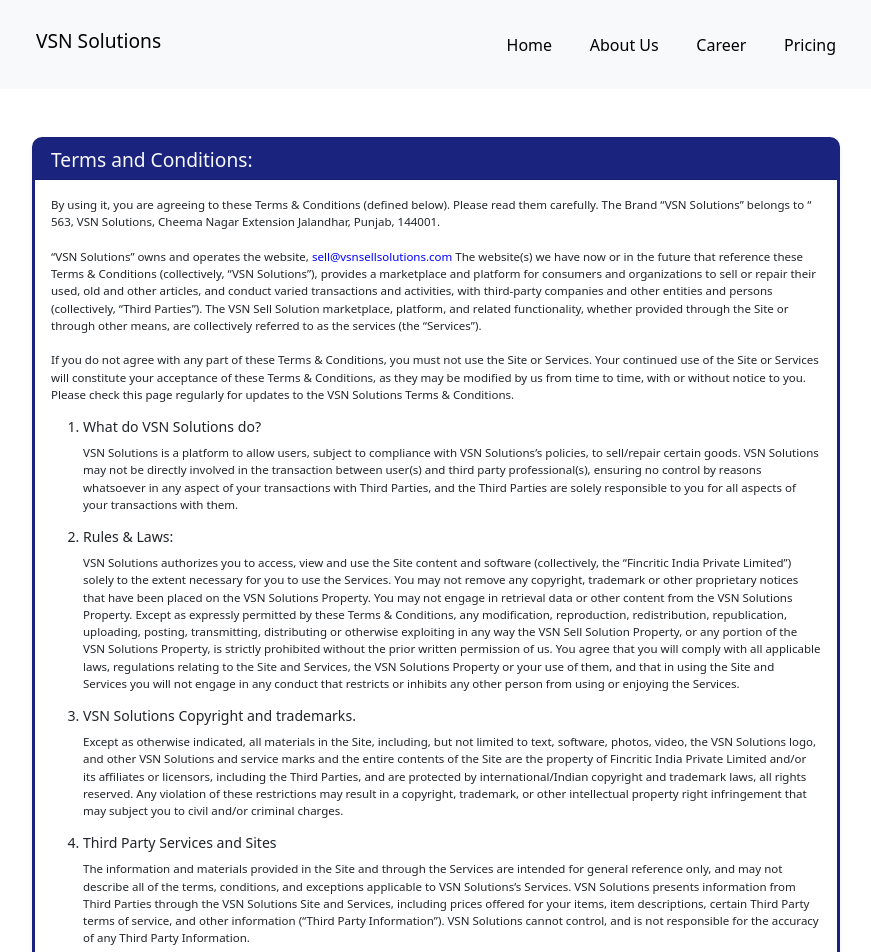
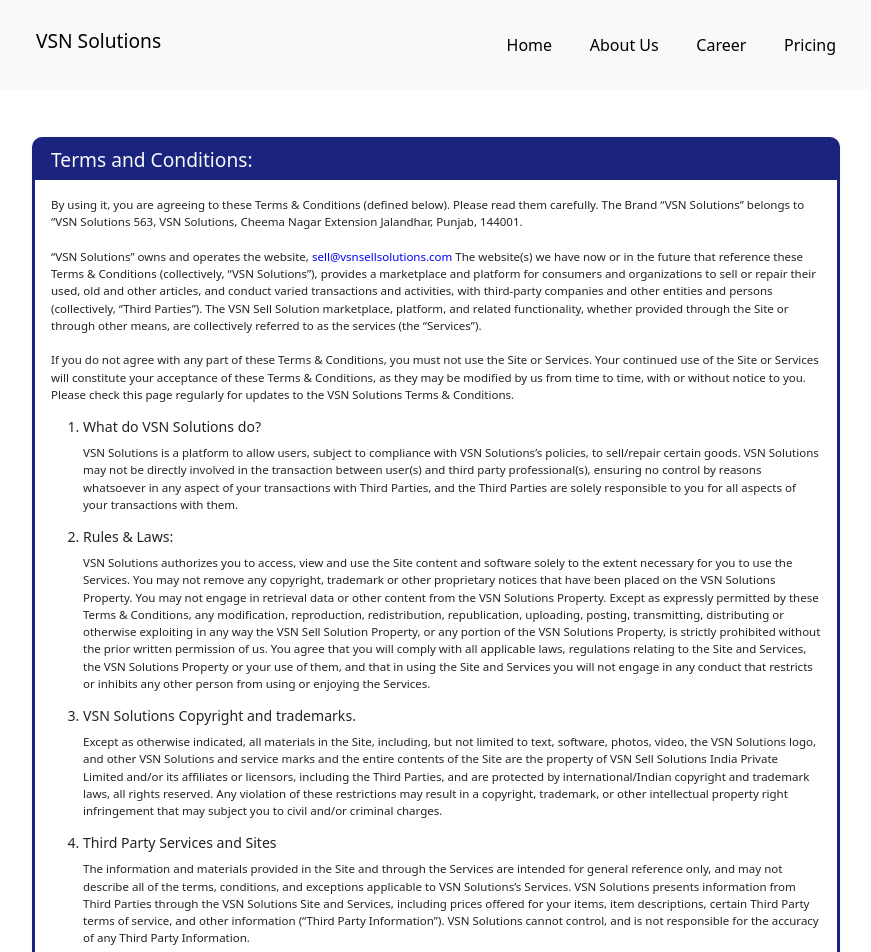
Before and after one commit to Compyneller/VSN, a React (Create React App) app: page /tc in a window 1280 px wide. Shown: the top 952 px of the page, without its empty margins (204-1075 px from the left). Built offline with nearby package versions, Linux system fonts and the light colour scheme.

Commit message:
remove fin

```diff
--- a/src/pages/Term.jsx
+++ b/src/pages/Term.jsx
@@ -16,8 +16,8 @@
           <p>
             By using it, you are agreeing to these Terms & Conditions (defined
             below). Please read them carefully. The Brand “VSN Solutions”
-            belongs to “ 563, VSN Solutions, Cheema Nagar Extension Jalandhar,
-            Punjab, 144001. <br />
+            belongs to “VSN Solutions 563, VSN Solutions, Cheema Nagar Extension
+            Jalandhar, Punjab, 144001. <br />
             <br />
             “VSN Solutions” owns and operates the website,{" "}
             <a href="sell@vsnsellsolutions.com">
@@ -58,9 +58,8 @@
             </h5>
             <p>
               VSN Solutions authorizes you to access, view and use the Site
-              content and software (collectively, the “Fincritic India Private
-              Limited”) solely to the extent necessary for you to use the
-              Services. You may not remove any copyright, trademark or other
+              content and software solely to the extent necessary for you to use
+              the Services. You may not remove any copyright, trademark or other
               proprietary notices that have been placed on the VSN Solutions
               Property. You may not engage in retrieval data or other content
               from the VSN Solutions Property. Except as expressly permitted by
@@ -82,9 +81,9 @@
               Except as otherwise indicated, all materials in the Site,
               including, but not limited to text, software, photos, video, the
               VSN Solutions logo, and other VSN Solutions and service marks and
-              the entire contents of the Site are the property of Fincritic
-              India Private Limited and/or its affiliates or licensors,
-              including the Third Parties, and are protected by
+              the entire contents of the Site are the property of VSN Sell
+              Solutions India Private Limited and/or its affiliates or
+              licensors, including the Third Parties, and are protected by
               international/Indian copyright and trademark laws, all rights
               reserved. Any violation of these restrictions may result in a
               copyright, trademark, or other intellectual property right
```
